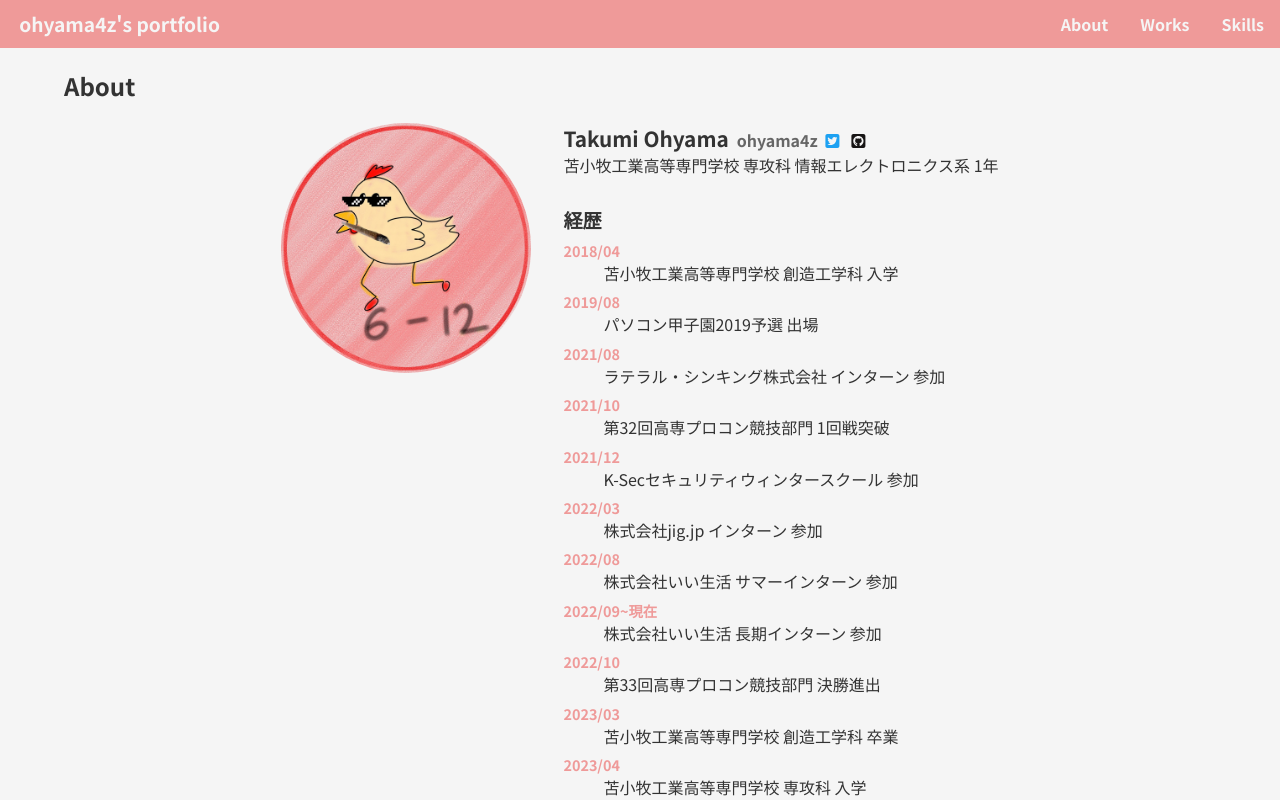
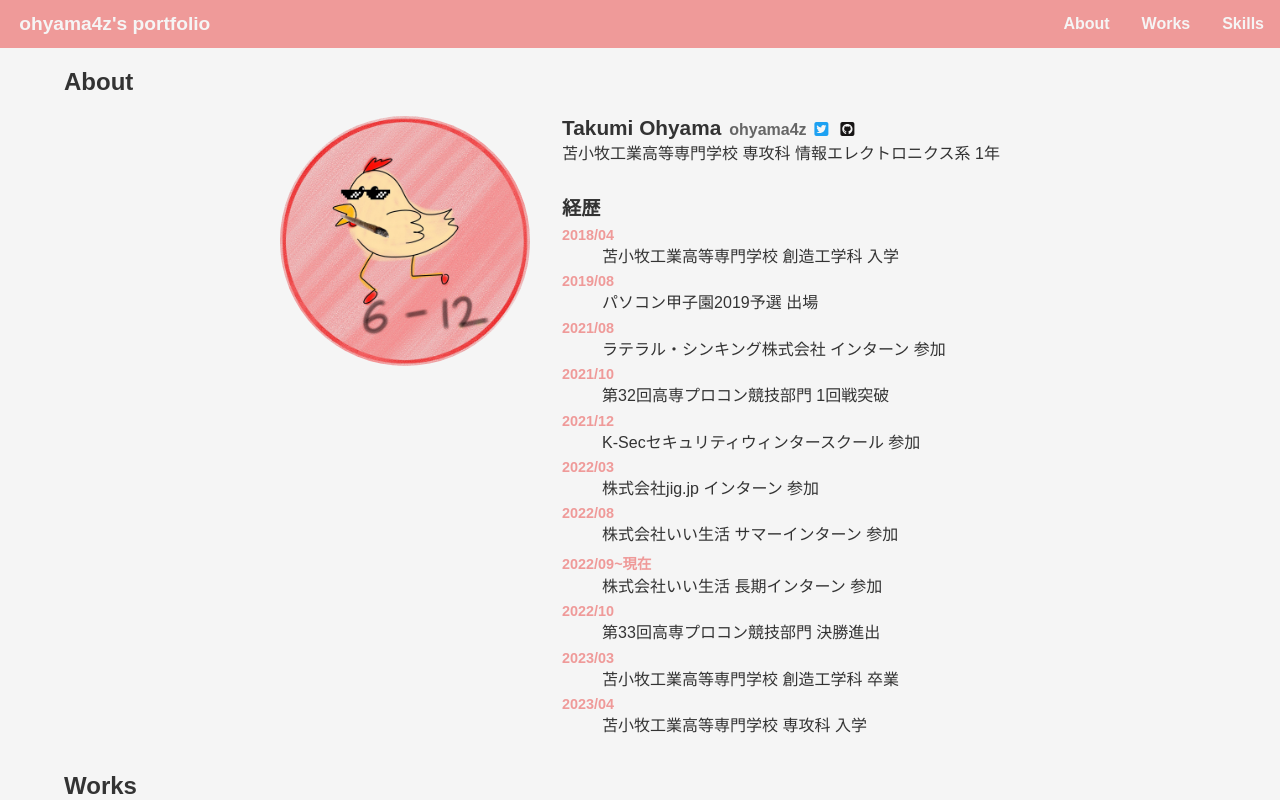
Before and after one commit to ohyama4z/ohyama4z-portfolio, a Next.js app: page / in a window 1280 px wide. Shown: the top 800 px of the page. Built offline with nearby package versions, Linux system fonts and the light colour scheme; a web font is replaced by a local one.

Commit message:
[update] next/font/googleがうまく使えなかったのでローカルでフォントを用意

```diff
--- a/src/app/layout.tsx
+++ b/src/app/layout.tsx
@@ -1,7 +1,10 @@
-import { Noto_Sans_JP } from 'next/font/google'
+import localFont from 'next/font/local'
 import '@/styles/_main.scss'
 
-const noteSansJP = Noto_Sans_JP({subsets: ['latin']})
+const localFontSansJP = localFont({
+  src: '../../public/NotoSansJP-VariableFont_wght.ttf',
+  display: 'swap',
+})
 
 export const metadata = {
   title: 'ohyama4z portfolio'
@@ -14,7 +17,7 @@ export default function RootLayout({
 }) {
   return (
     <html lang="ja">
-      <body className={noteSansJP.className}>{children}</body>
+      <body className={localFontSansJP.className}>{children}</body>
     </html>
   )
 }
```
Also changed, not shown: 1 other file (tests, documents, lock files or other folders).
